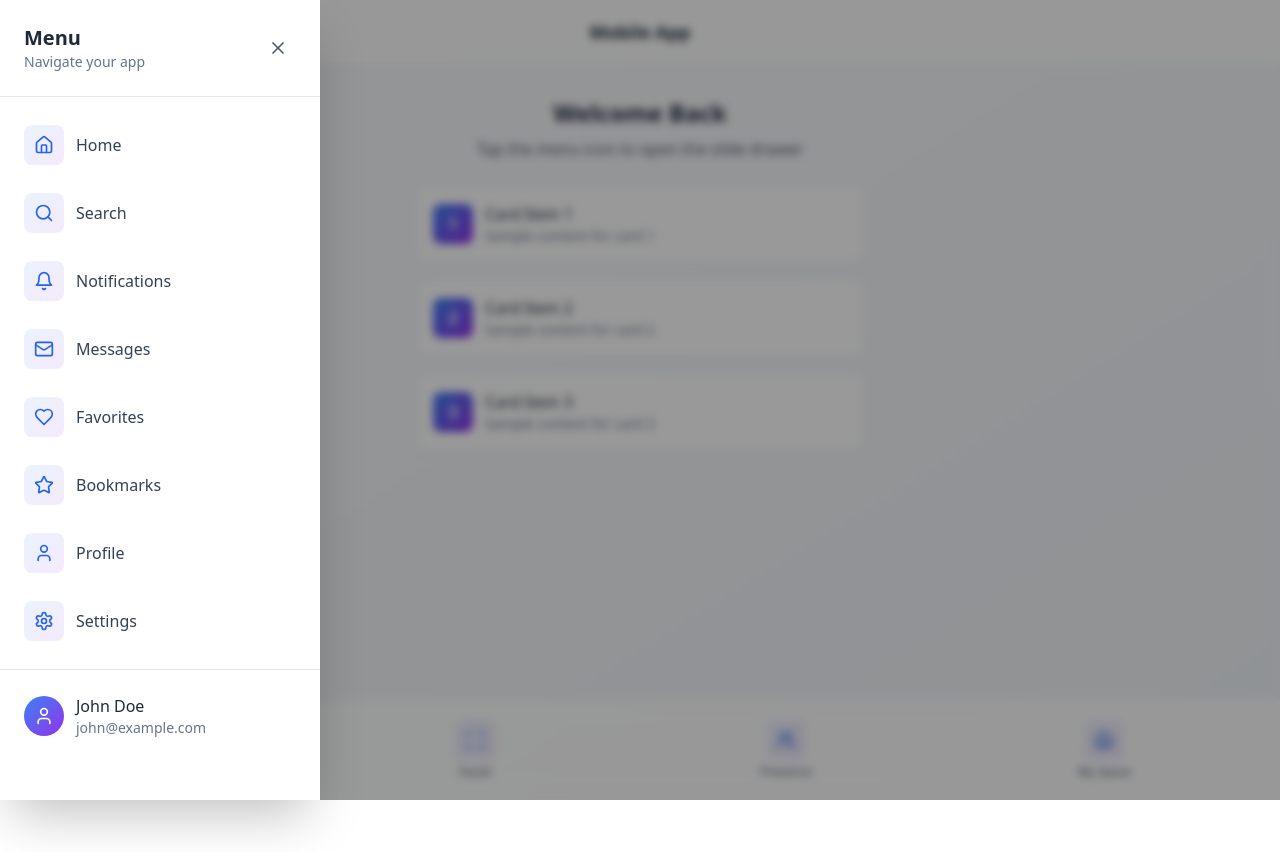
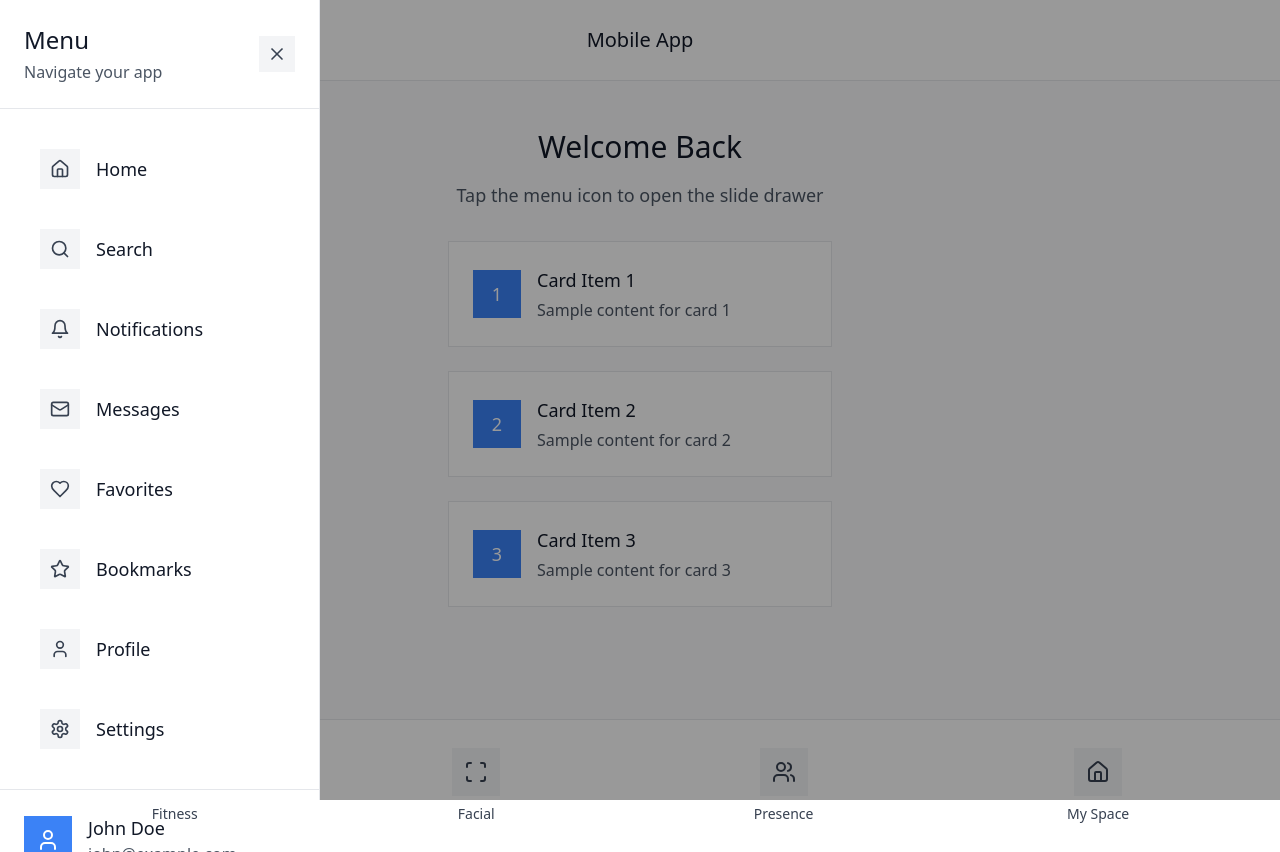
Before and after one commit to greyguy630/chesel, a React (Vite) app: page / in a window 1280 px wide. Both pictures are taken after a click on the button "Open menu". Before the commit the page ends 800 px from the top, so only its background shows below. Built offline with nearby package versions, Linux system fonts and the light colour scheme.

Commit message:
Refactor: Apply flat design to the app
Implement flat design principles, including 2D elements, clean lines, simple typography, ample whitespace, solid colors, and subtle depth/hierarchy, to the app's UI.

```diff
--- a/src/components/MobileDrawer.tsx
+++ b/src/components/MobileDrawer.tsx
@@ -1,4 +1,3 @@
-
 import { useEffect } from "react";
 import {
   Home,
@@ -58,54 +57,53 @@ export const MobileDrawer = ({ isOpen, onClose }: MobileDrawerProps) => {
     <>
       {/* Backdrop */}
       <div
-        className={`fixed inset-0 z-50 transition-all duration-300 ${
+        className={`fixed inset-0 z-50 transition-opacity duration-300 ${
           isOpen
-            ? 'opacity-100 backdrop-blur-sm bg-black/40'
+            ? 'opacity-100 bg-black bg-opacity-40'
             : 'opacity-0 pointer-events-none'
         }`}
         onClick={onClose}
       />
 
-      {/* Drawer */}
+      {/* Drawer - Flat Design */}
       <div
-        className={`fixed top-0 left-0 z-50 h-full w-80 max-w-[85vw] bg-white dark:bg-slate-900 shadow-2xl transform transition-transform duration-300 ease-out ${
+        className={`fixed top-0 left-0 z-50 h-full w-80 max-w-[85vw] bg-white border-r border-gray-200 transform transition-transform duration-300 ease-out ${
           isOpen ? 'translate-x-0' : '-translate-x-full'
         }`}
       >
         {/* Header */}
-        <div className="flex items-center justify-between p-6 border-b border-slate-200 dark:border-slate-700">
+        <div className="flex items-center justify-between p-6 border-b border-gray-200">
           <div>
-            <h2 className="text-xl font-bold text-slate-800 dark:text-slate-200">
+            <h2 className="text-2xl font-medium text-gray-900">
               Menu
             </h2>
-            <p className="text-sm text-slate-500 dark:text-slate-400">
+            <p className="text-base text-gray-600 mt-1">
               Navigate your app
             </p>
           </div>
           <button
             onClick={onClose}
-            className="p-2 rounded-full hover:bg-slate-100 dark:hover:bg-slate-800 transition-colors duration-200"
+            className="p-2 bg-gray-100 hover:bg-gray-200 transition-colors duration-200"
             aria-label="Close menu"
           >
-            <X className="w-5 h-5 text-slate-600 dark:text-slate-300" />
+            <X className="w-5 h-5 text-gray-700" />
           </button>
         </div>
 
-        {/* Menu Items */}
-        <nav className="flex-1 py-4">
-          <ul className="space-y-1 px-3">
-            {menuItems.map((item, index) => (
+        {/* Menu Items - Flat Design */}
+        <nav className="flex-1 py-6">
+          <ul className="space-y-2 px-6">
+            {menuItems.map((item) => (
               <li key={item.label}>
                 <a
                   href={item.href}
-                  className={`flex items-center space-x-3 px-3 py-3 rounded-xl transition-all duration-200 hover:bg-slate-100 dark:hover:bg-slate-800 group animate-fade-in`}
-                  style={{ animationDelay: `${index * 50}ms` }}
+                  className="flex items-center space-x-4 px-4 py-4 hover:bg-gray-50 transition-colors duration-200 group"
                   onClick={onClose}
                 >
-                  <div className="flex items-center justify-center w-10 h-10 rounded-lg bg-gradient-to-br from-blue-500/10 to-purple-600/10 group-hover:from-blue-500/20 group-hover:to-purple-600/20 transition-colors duration-200">
-                    <item.icon className="w-5 h-5 text-blue-600 dark:text-blue-400" />
+                  <div className="w-10 h-10 bg-gray-100 group-hover:bg-blue-100 flex items-center justify-center transition-colors duration-200">
+                    <item.icon className="w-5 h-5 text-gray-700 group-hover:text-blue-600" />
                   </div>
-                  <span className="font-medium text-slate-700 dark:text-slate-300 group-hover:text-slate-900 dark:group-hover:text-slate-100 transition-colors duration-200">
+                  <span className="text-lg font-medium text-gray-900 group-hover:text-blue-600 transition-colors duration-200">
                     {item.label}
                   </span>
                 </a>
@@ -115,16 +113,16 @@ export const MobileDrawer = ({ isOpen, onClose }: MobileDrawerProps) => {
         </nav>
 
         {/* Footer */}
-        <div className="p-6 border-t border-slate-200 dark:border-slate-700">
-          <div className="flex items-center space-x-3">
-            <div className="w-10 h-10 rounded-full bg-gradient-to-br from-blue-500 to-purple-600 flex items-center justify-center">
-              <User className="w-5 h-5 text-white" />
+        <div className="p-6 border-t border-gray-200">
+          <div className="flex items-center space-x-4">
+            <div className="w-12 h-12 bg-blue-500 flex items-center justify-center">
+              <User className="w-6 h-6 text-white" />
             </div>
             <div>
-              <p className="font-medium text-slate-800 dark:text-slate-200">
+              <p className="text-lg font-medium text-gray-900">
                 John Doe
               </p>
-              <p className="text-sm text-slate-500 dark:text-slate-400">
+              <p className="text-base text-gray-600">
                 john@example.com
               </p>
             </div>
--- a/src/pages/Index.tsx
+++ b/src/pages/Index.tsx
@@ -18,54 +18,54 @@ const Index = () => {
   ];
 
   return (
-    <div className="min-h-screen bg-gradient-to-br from-slate-50 to-slate-100 dark:from-slate-900 dark:to-slate-800 flex flex-col">
+    <div className="min-h-screen bg-gray-50 flex flex-col">
       {/* Header */}
-      <header className="sticky top-0 z-40 bg-white/80 dark:bg-slate-900/80 backdrop-blur-md border-b border-slate-200/50 dark:border-slate-700/50">
-        <div className="flex items-center justify-between px-4 py-3">
+      <header className="bg-white border-b border-gray-200">
+        <div className="flex items-center justify-between px-6 py-4">
           <button
             onClick={toggleDrawer}
-            className="p-2 rounded-lg hover:bg-slate-100 dark:hover:bg-slate-800 transition-colors duration-200 active:scale-95"
+            className="p-3 bg-gray-100 hover:bg-gray-200 transition-colors duration-200"
             aria-label="Open menu"
           >
-            <Menu className="w-6 h-6 text-slate-700 dark:text-slate-300" />
+            <Menu className="w-6 h-6 text-gray-700" />
           </button>
 
-          <h1 className="text-lg font-semibold text-slate-800 dark:text-slate-200">
+          <h1 className="text-xl font-medium text-gray-900">
             Mobile App
           </h1>
 
-          <div className="w-10" /> {/* Spacer for centering */}
+          <div className="w-12" />
         </div>
       </header>
 
-      {/* Main Content - with padding bottom for fixed navigation */}
-      <main className="flex-1 px-4 py-8 pb-24">
-        <div className="max-w-md mx-auto space-y-6">
-          <div className="text-center">
-            <h2 className="text-2xl font-bold text-slate-800 dark:text-slate-200 mb-2">
+      {/* Main Content */}
+      <main className="flex-1 px-6 py-12 pb-28">
+        <div className="max-w-sm mx-auto space-y-8">
+          <div className="text-center space-y-4">
+            <h2 className="text-3xl font-medium text-gray-900">
               Welcome Back
             </h2>
-            <p className="text-slate-600 dark:text-slate-400">
+            <p className="text-lg text-gray-600">
               Tap the menu icon to open the slide drawer
             </p>
           </div>
 
-          {/* Sample Cards */}
-          <div className="space-y-4">
+          {/* Sample Cards - Flat Design */}
+          <div className="space-y-6">
             {[1, 2, 3].map((i) => (
               <div
                 key={i}
-                className="bg-white dark:bg-slate-800 rounded-xl p-4 shadow-sm border border-slate-200/50 dark:border-slate-700/50"
+                className="bg-white p-6 border border-gray-200"
               >
-                <div className="flex items-center space-x-3">
-                  <div className="w-10 h-10 rounded-lg bg-gradient-to-br from-blue-500 to-purple-600 flex items-center justify-center">
-                    <span className="text-white font-semibold">{i}</span>
+                <div className="flex items-center space-x-4">
+                  <div className="w-12 h-12 bg-blue-500 flex items-center justify-center">
+                    <span className="text-white text-lg font-medium">{i}</span>
                   </div>
-                  <div>
-                    <h3 className="font-medium text-slate-800 dark:text-slate-200">
+                  <div className="space-y-1">
+                    <h3 className="text-lg font-medium text-gray-900">
                       Card Item {i}
                     </h3>
-                    <p className="text-sm text-slate-500 dark:text-slate-400">
+                    <p className="text-base text-gray-600">
                       Sample content for card {i}
                     </p>
                   </div>
@@ -76,20 +76,19 @@ const Index = () => {
         </div>
       </main>
 
-      {/* Bottom Navigation Module */}
-      <nav className="fixed bottom-0 left-0 right-0 z-30 bg-white/90 dark:bg-slate-900/90 backdrop-blur-md border-t border-slate-200/50 dark:border-slate-700/50">
-        <div className="flex items-center justify-around px-4 py-3">
+      {/* Bottom Navigation - Flat Design */}
+      <nav className="bg-white border-t border-gray-200">
+        <div className="flex items-center justify-around px-6 py-4">
           {bottomNavItems.map((item, index) => (
             <a
               key={item.label}
               href={item.href}
-              className={`flex flex-col items-center space-y-1 p-2 rounded-xl transition-all duration-200 hover:bg-slate-100 dark:hover:bg-slate-800 group animate-fade-in`}
-              style={{ animationDelay: `${index * 100}ms` }}
+              className="flex flex-col items-center space-y-2 p-3 hover:bg-gray-50 transition-colors duration-200 group"
             >
-              <div className="flex items-center justify-center w-10 h-10 rounded-lg bg-gradient-to-br from-blue-500/10 to-purple-600/10 group-hover:from-blue-500/20 group-hover:to-purple-600/20 transition-colors duration-200">
-                <item.icon className="w-5 h-5 text-blue-600 dark:text-blue-400" />
+              <div className="w-12 h-12 bg-gray-100 group-hover:bg-blue-100 flex items-center justify-center transition-colors duration-200">
+                <item.icon className="w-6 h-6 text-gray-700 group-hover:text-blue-600" />
               </div>
-              <span className="text-xs font-medium text-slate-600 dark:text-slate-400 group-hover:text-slate-800 dark:group-hover:text-slate-200 transition-colors duration-200">
+              <span className="text-sm font-medium text-gray-700 group-hover:text-blue-600 transition-colors duration-200">
                 {item.label}
               </span>
             </a>
```
